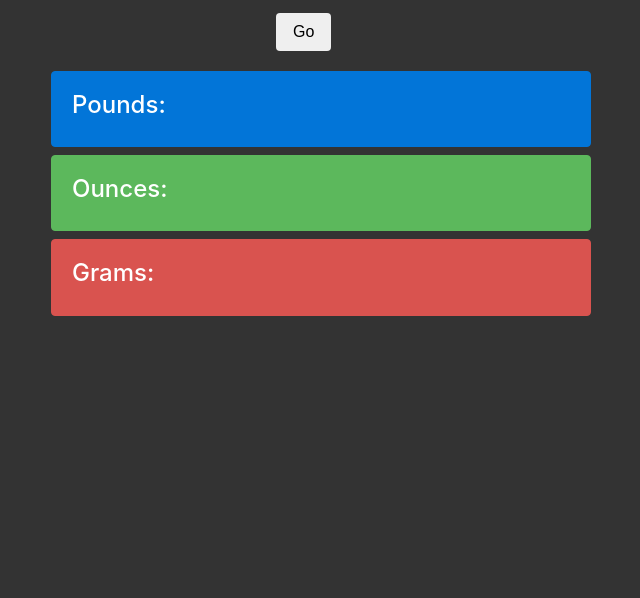
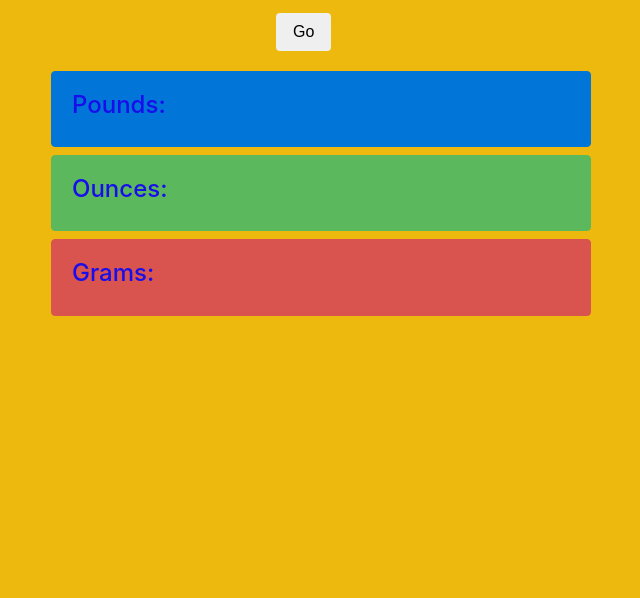
Before and after one commit to rohitaswchoudhary/htmltutorial, a plain HTML site: page projects/SIMPLE_WEIGHT_CONVERTER_IN_HTML_WITH_SOURCE_CODE/WeightConverter/index2.html in a window 1280 px wide. Shown: the part 202-800 px from the top of the page, without its empty margins (319-959 px from the left). Drawn offline with nearby package versions, Linux system fonts and the light colour scheme.

Commit message:
updated css

```diff
--- a/T1/style1.css
+++ b/T1/style1.css
@@ -1,6 +1,6 @@
 body{
 
-    background-color: lightyellow;
+    background-color: rgb(255, 231, 224);
 
 
 }
--- a/projects/SIMPLE_WEIGHT_CONVERTER_IN_HTML_WITH_SOURCE_CODE/WeightConverter/index2.html
+++ b/projects/SIMPLE_WEIGHT_CONVERTER_IN_HTML_WITH_SOURCE_CODE/WeightConverter/index2.html
@@ -14,8 +14,8 @@ integrity="sha384-rwoIResjU2yc3z8GV/NPeZWAv56rSmLldC3R/AZzGRnGxQQKnKkoFVhFQhNUwE
   <style>
   body{
     margin-top: 70px;
-    background: #333;
-    color: #fff;
+    background: rgb(237, 185, 14);
+    color: rgb(24, 13, 235);
   }
   </style>
 
```
Also changed, not shown: T1/textformatting.html (+2 -2 lines).
